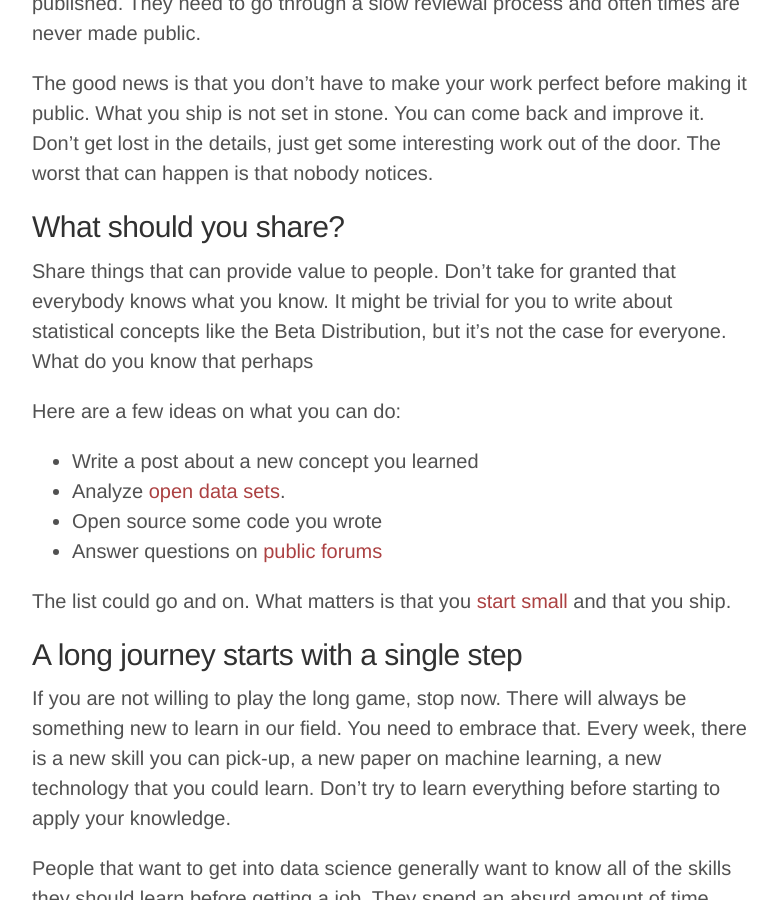
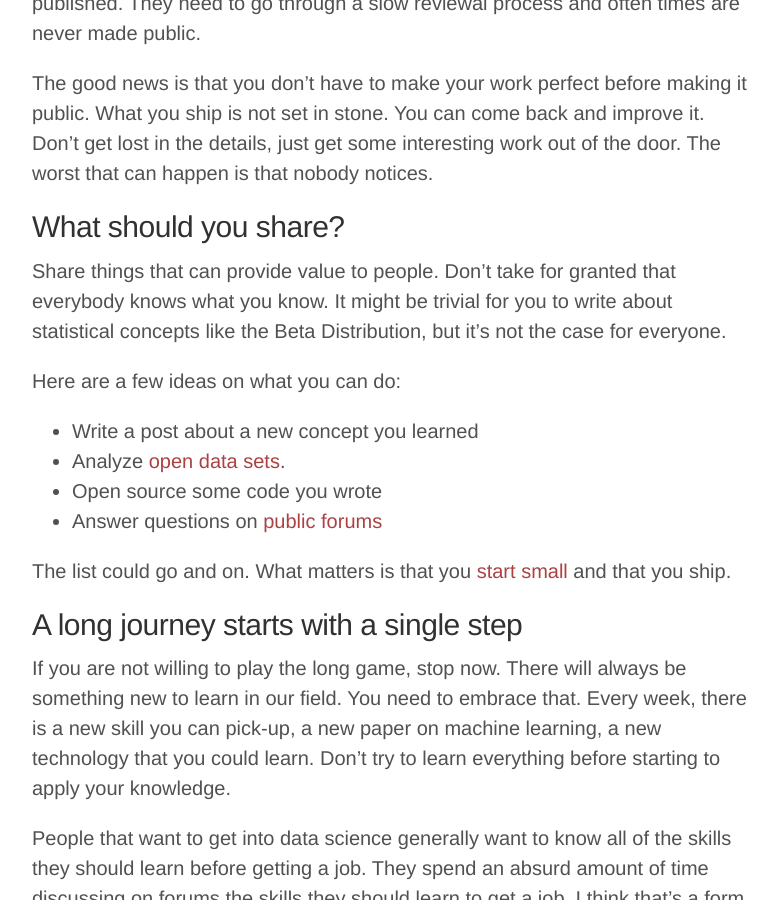
Before and after one commit to nickhould/nickhould.github.io, a Jekyll site: the page built from _posts/2016-08-12-getting-your-first-job-in-data-science.md, in a window 1280 px wide and 900 px high, scrolled down 1729 px. Shown: the whole window, without its empty margins (248-1025 px from the left). Built offline with Jekyll 4.4.1, drawn with Linux system fonts in a browser that asks for light colours; nearby versions of some CDN libraries; a script that is not in the unit is left out; comment, search, counter and statistics services are not loaded.

Commit message:
Fix typo

```diff
--- a/_posts/2016-08-12-getting-your-first-job-in-data-science.md
+++ b/_posts/2016-08-12-getting-your-first-job-in-data-science.md
@@ -33,7 +33,7 @@ The good news is that you don't have to make your work perfect before making it
 
 ## What should you share?
 
-Share things that can provide value to people. Don't take for granted that everybody knows what you know. It might be trivial for you to write about statistical concepts like the Beta Distribution, but it's not the case for everyone. What do you know that perhaps
+Share things that can provide value to people. Don't take for granted that everybody knows what you know. It might be trivial for you to write about statistical concepts like the Beta Distribution, but it's not the case for everyone.
 
 Here are a few ideas on what you can do:
 
```
